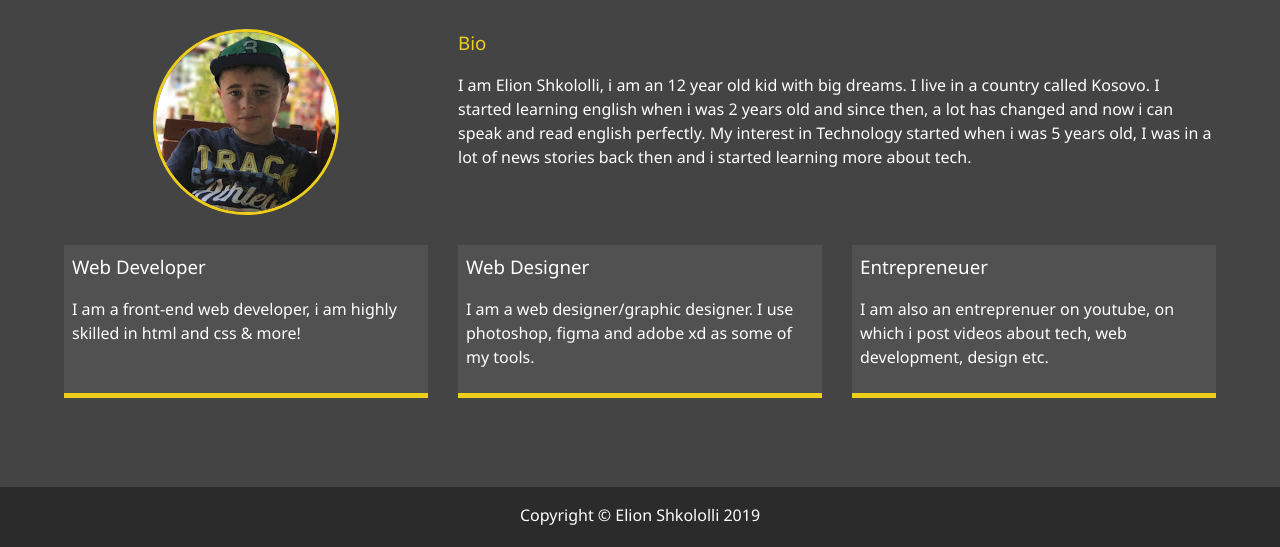
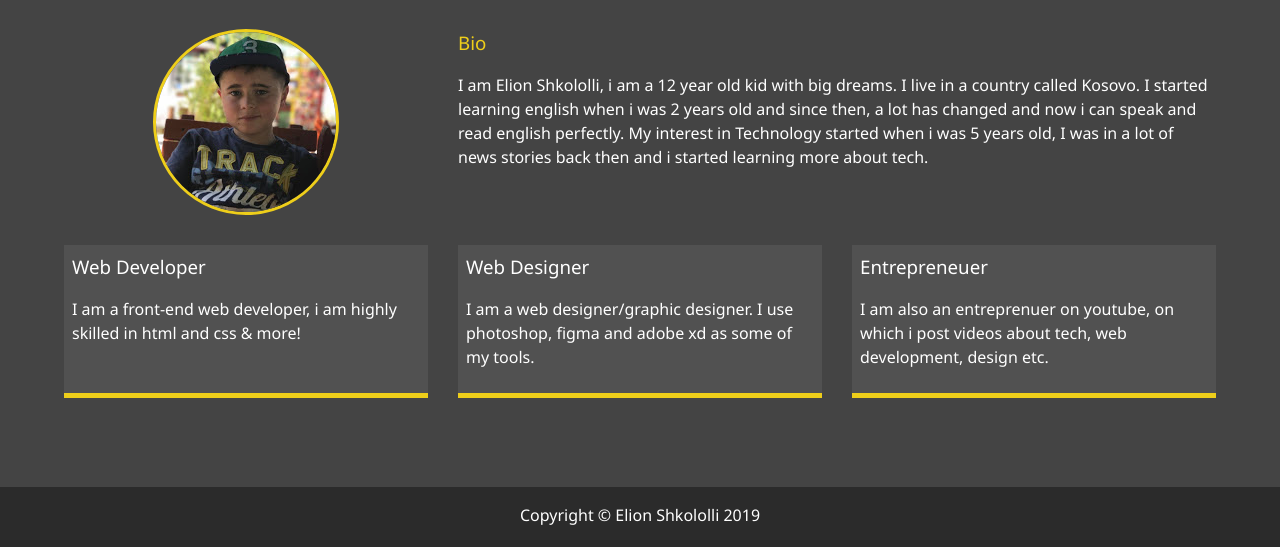
Before and after one commit to elionntechguy/elionswebsite, a plain HTML site: page about.html in a window 1280 px wide. Shown: the part 253-800 px from the top of the page. Drawn offline with nearby package versions, Linux system fonts and the light colour scheme.

Commit message:
about update first

```diff
--- a/about.html
+++ b/about.html
@@ -56,7 +56,7 @@
           <div class="bio">
               <h3 class="text-secondary">Bio</h3>
               <p>
-                I am Elion Shkololli, i am an 12 year old kid with big dreams. I live in a country called Kosovo. I started learning english when i was 2 years old and since then, a lot has changed and now i can speak and read english perfectly. My interest in Technology started when i was 5 years old, I was in a lot of news stories back then and i started learning more about tech.
+                I am Elion Shkololli, i am a 12 year old kid with big dreams. I live in a country called Kosovo. I started learning english when i was 2 years old and since then, a lot has changed and now i can speak and read english perfectly. My interest in Technology started when i was 5 years old, I was in a lot of news stories back then and i started learning more about tech.
               </p>
           </div>
 
```
